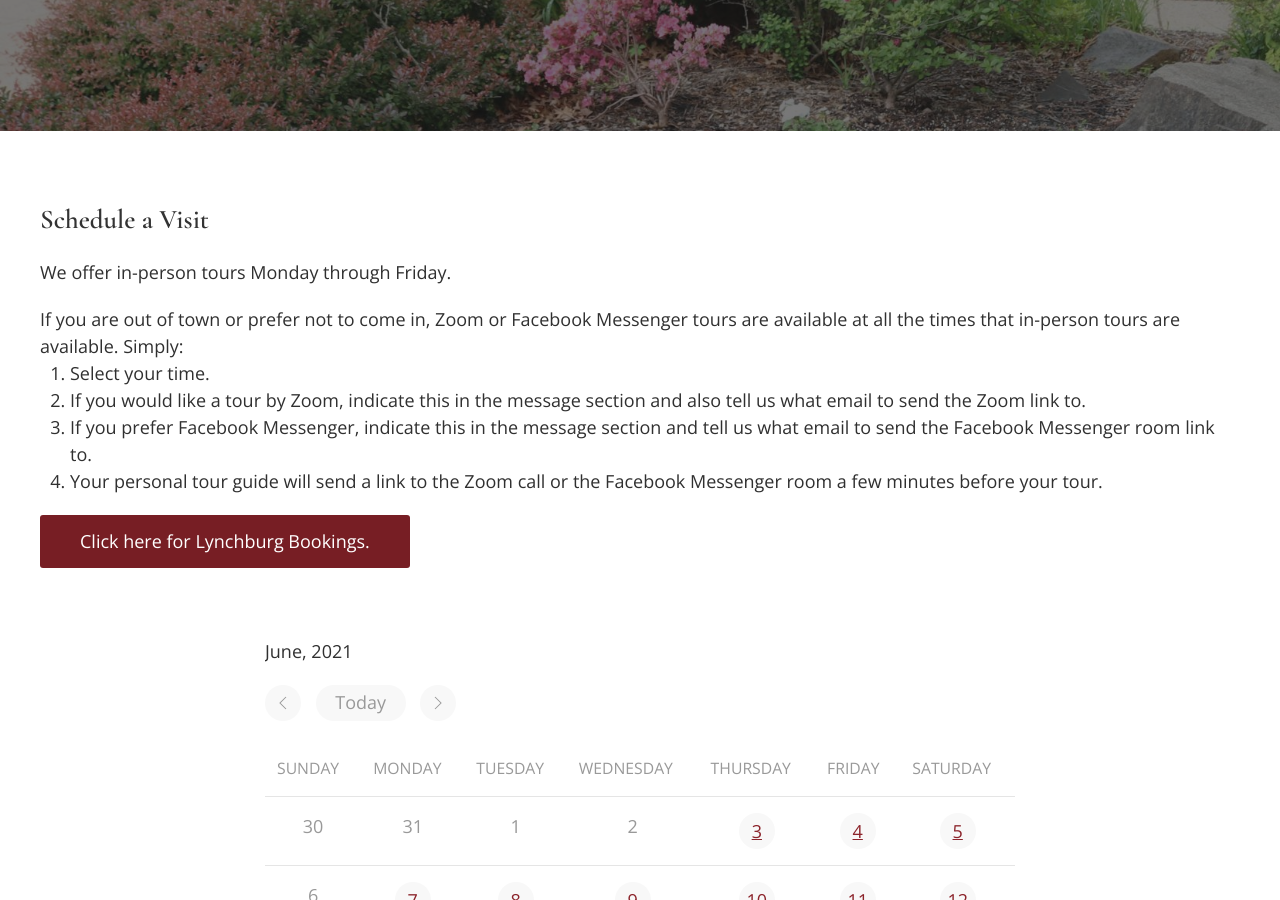
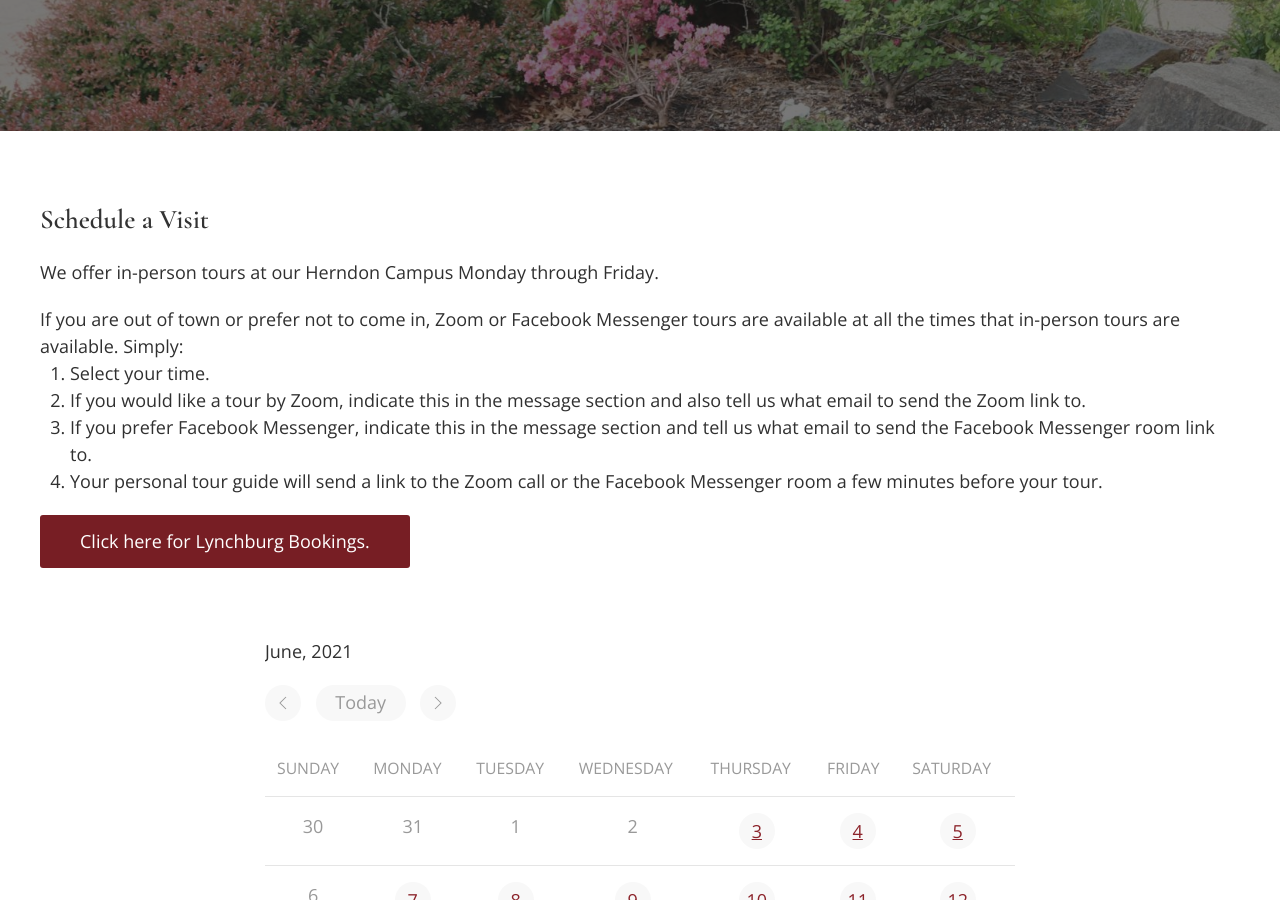
Before and after one commit to OakHillChristianSchool/oak-hill-website, a Jekyll site: the page built from visit.html, in a window 1280 px wide and 900 px high, scrolled down 629 px. Built offline with Jekyll 4.4.1, drawn with Linux system fonts in a browser that asks for light colours.

Commit message:
Update from Forestry.io Robert Thoburn updated visit.html

```diff
--- a/visit.html
+++ b/visit.html
@@ -6,7 +6,7 @@
 ---
 <div class="uk-margin-large uk-container">
     <h3>Schedule a Visit</h3>
-    <p>We offer in-person tours Monday through Friday.</p>
+    <p>We offer in-person tours at our Herndon Campus Monday through Friday.</p>
     <p class="uk-margin-remove-bottom">If you are out of town or prefer not to come in, Zoom or Facebook Messenger
         tours are available at all the times that in-person tours are available. Simply:</p>
     <ol class="uk-margin-remove-top">
```
